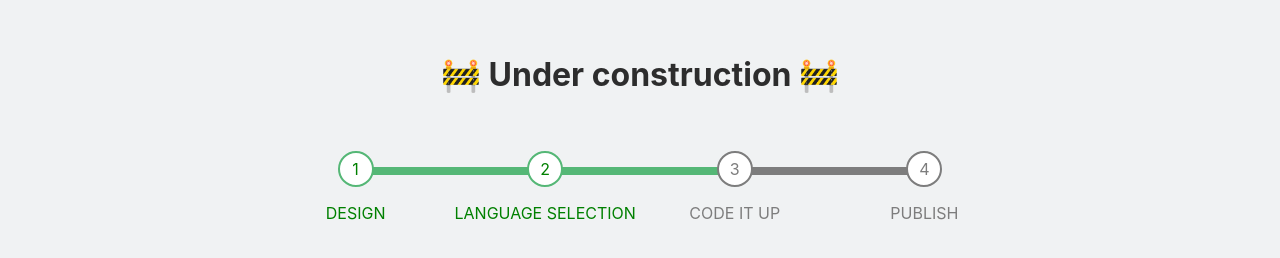
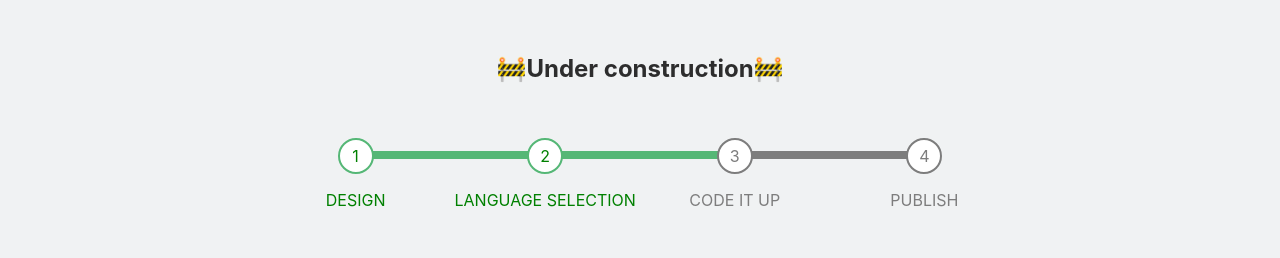
Before and after one commit to wy4tt/wy4tt.github.io, a plain HTML site: page index.html in a window 1280 px wide. Shown: the part 76-334 px from the top of the page. Drawn offline with Linux system fonts and the light colour scheme.

Commit message:
fixed sizing

```diff
--- a/components/Progress.js
+++ b/components/Progress.js
@@ -1,7 +1,7 @@
 document.write(`
 <div class="container">
     <div class="welcome_update">
-        <h1>🚧 Under construction 🚧</h1>
+        <h2>🚧Under construction🚧</h2>
     </div>
 
     <ul class="progressbar">
--- a/styles.css
+++ b/styles.css
@@ -127,7 +127,7 @@ html {
   content: "";
   position: absolute;
   background-color: #7d7d7d;
-  top: 1rem;
+  top: 0.85rem;
   left: -50%;
   z-index: -1;
 }
```
